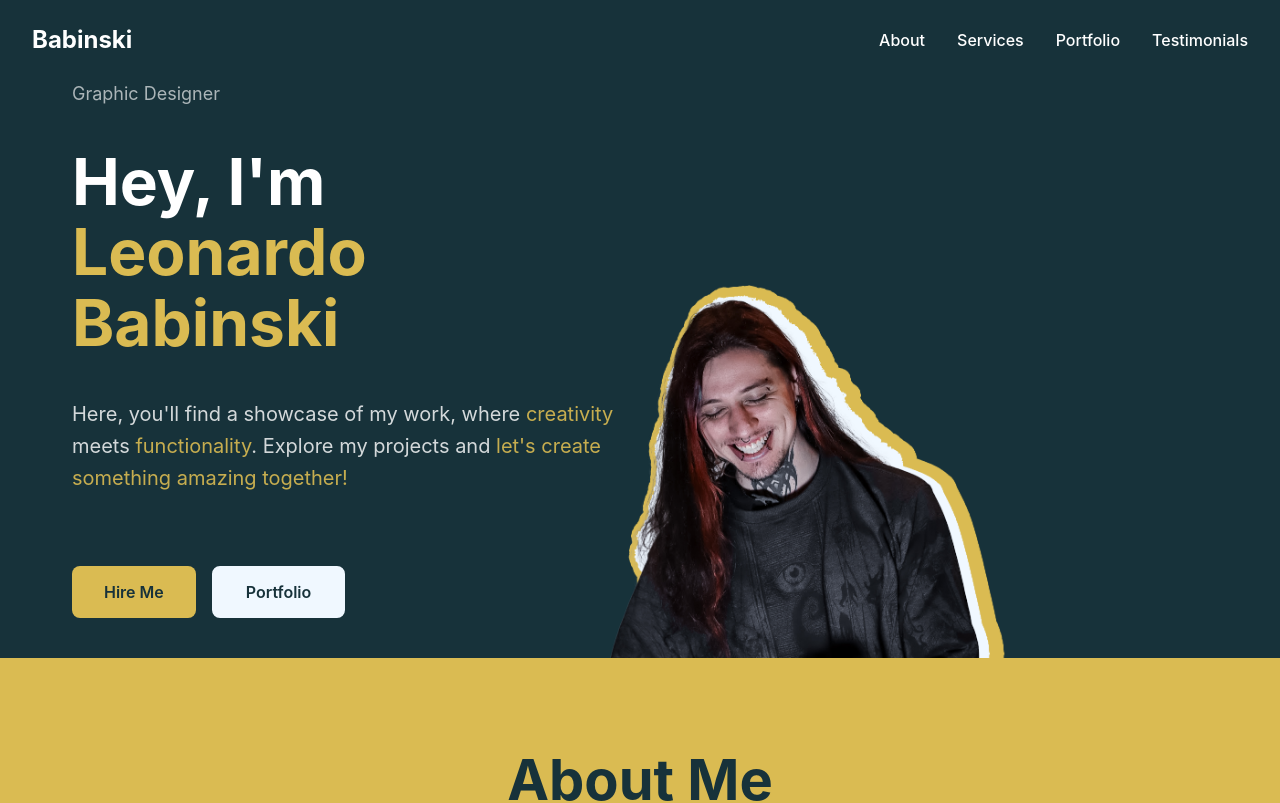
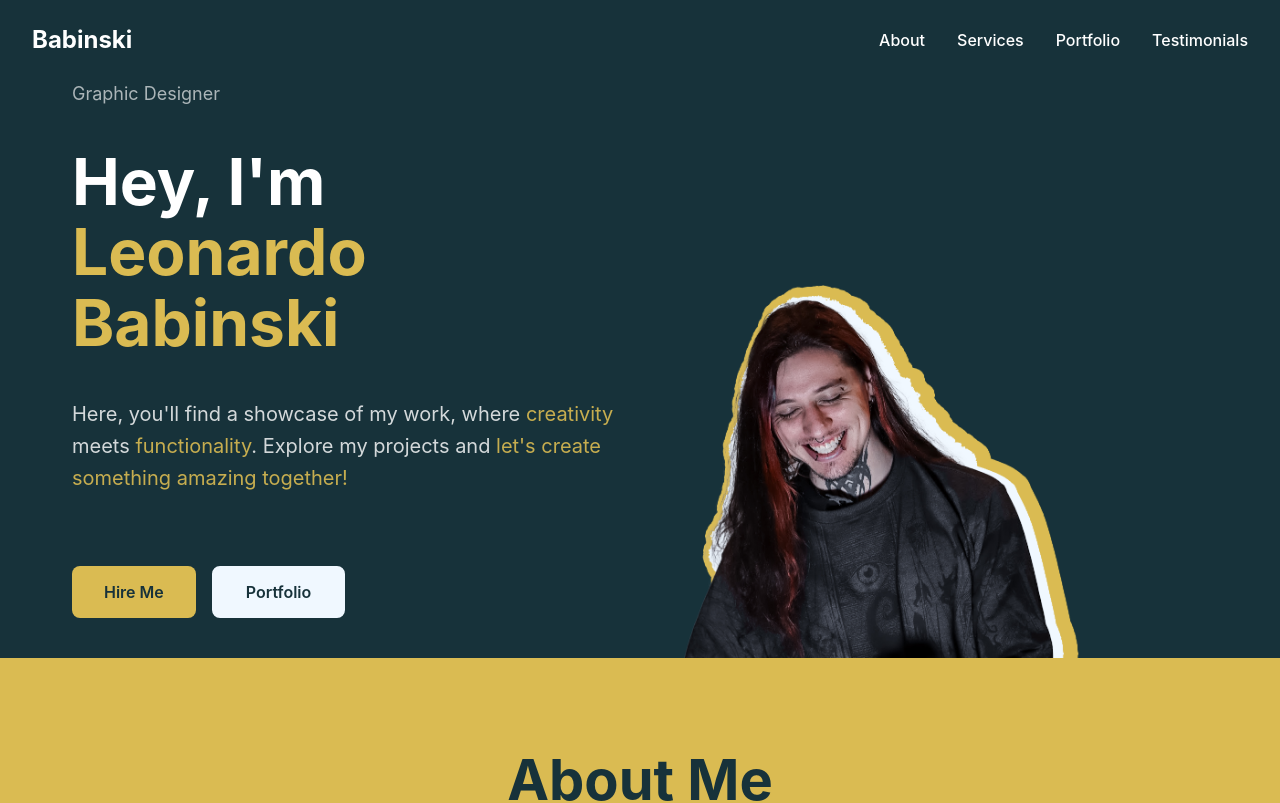
Before and after one commit to leonardobabinski/babinskidesign, a React (Vite) app: page / in a window 1280 px wide. Shown: the top 803 px of the page. Built offline with nearby package versions, Linux system fonts and the light colour scheme.

Commit message:
Update Hero.jsx

```diff
--- a/src/components/Hero.jsx
+++ b/src/components/Hero.jsx
@@ -53,7 +53,7 @@ const Hero = () => {
           </div>
 
           {/* Imagem à direita */}
-          <div className="flex justify-center sm:justify-end items-end pr-0 md:pr-[8vw] lg:pr-[12vw]">
+          <div className="flex justify-center sm:justify-end items-end">
             <img
               src={profilePhoto}
               alt="Leonardo Babinski"
@@ -62,7 +62,6 @@ const Hero = () => {
                 w-[90vw] max-w-[400px]
                 sm:w-[60vw] sm:max-w-[500px]
                 md:w-[50vw] md:max-w-[700px]
-                md:translate-x-12 lg:translate-x-20
               "
             />
           </div>
```
